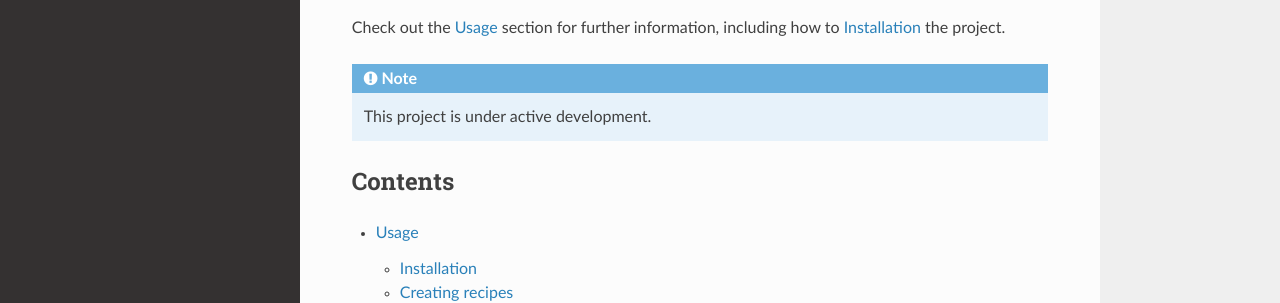
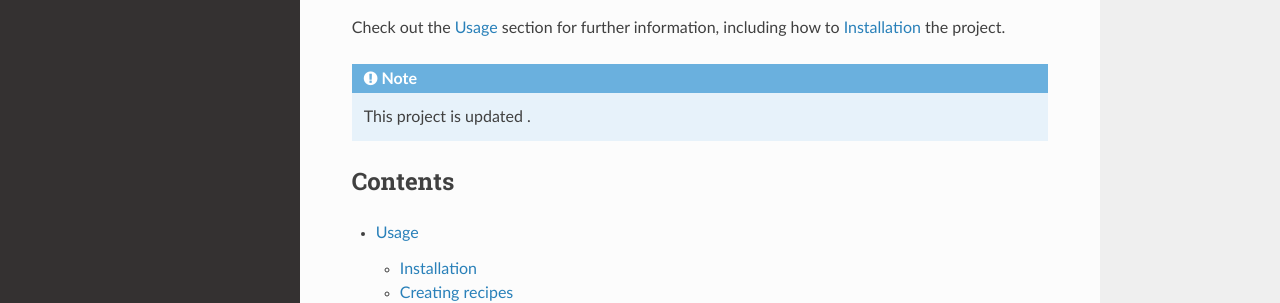
Before and after one commit to KshitijSabale/set-assi-5, a Sphinx documentation site: the page built from docs/source/index.rst, in a window 1280 px wide. Shown: the part 240-543 px from the top of the page. Built offline with Sphinx 7.4.7 and the Read the Docs theme 2.0.0, drawn with Linux system fonts in a browser that asks for light colours.

Commit message:
Update index.rst

```diff
--- a/docs/source/index.rst
+++ b/docs/source/index.rst
@@ -11,7 +11,7 @@ how to :ref:`installation` the project.
 
 .. note::
 
-   This project is under active development.
+   This project is updated .
 
 Contents
 --------
```
